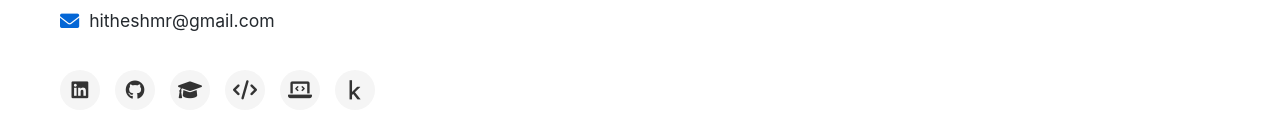
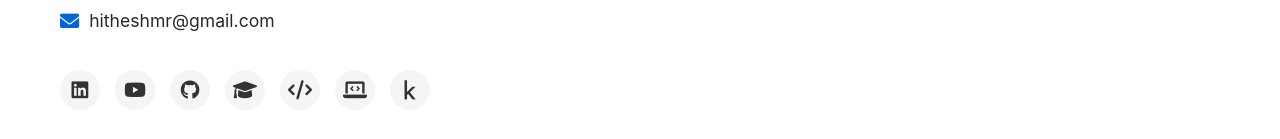
Before and after one commit to hithesh-mr/portfolio-hithesh-mr, a plain HTML site: page about.html in a window 1280 px wide. Shown: the part 551-690 px from the top of the page. Drawn offline with nearby package versions, Linux system fonts and the light colour scheme.

Commit message:
Added README.md file and Youtube Link

```diff
--- a/about.html
+++ b/about.html
@@ -47,6 +47,9 @@
               <a href="https://linkedin.com/in/your-linkedin" target="_blank" rel="noopener noreferrer" title="LinkedIn">
                 <i class="fab fa-linkedin"></i>
               </a>
+              <a href="https://youtube.com/your-channel" target="_blank" rel="noopener noreferrer" title="YouTube">
+                <i class="fab fa-youtube"></i>
+              </a>
               <a href="https://github.com/your-github" target="_blank" rel="noopener noreferrer" title="GitHub">
                 <i class="fab fa-github"></i>
               </a>
```
Also changed, not shown: 1 other file.
